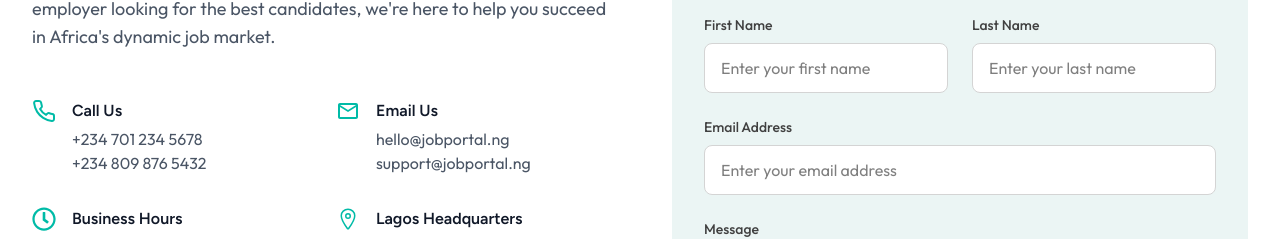
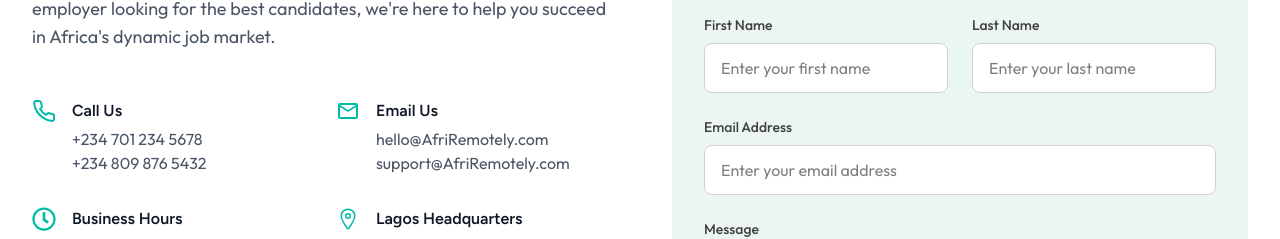
Before and after one commit to Mustaphamexy/Afriremotely, a React (Vite) app: page /contact in a window 1280 px wide. Shown: the part 521-760 px from the top of the page. Built offline with nearby package versions, Linux system fonts and the light colour scheme.

Commit message:
email fix

```diff
--- a/src/pages/ContactPage.jsx
+++ b/src/pages/ContactPage.jsx
@@ -49,8 +49,8 @@ const ContactPage = () => {
                 </div>
                 <div>
                   <h3 className="font-semibold text-gray-900 mb-1">Email Us</h3>
-                  <p className="text-gray-600">hello@jobportal.ng</p>
-                  <p className="text-gray-600">support@jobportal.ng</p>
+                  <p className="text-gray-600">hello@AfriRemotely.com</p>
+                  <p className="text-gray-600">support@AfriRemotely.com</p>
                 </div>
               </div>
 
```
